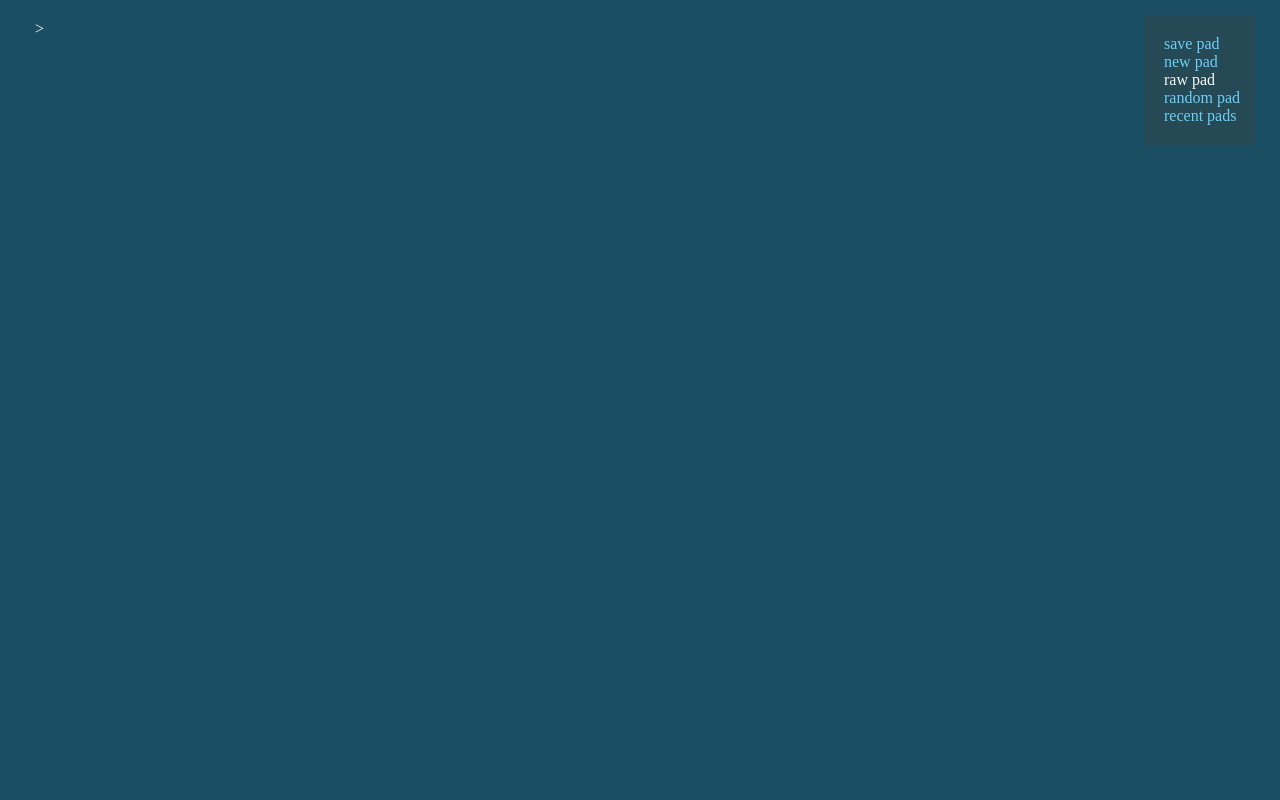
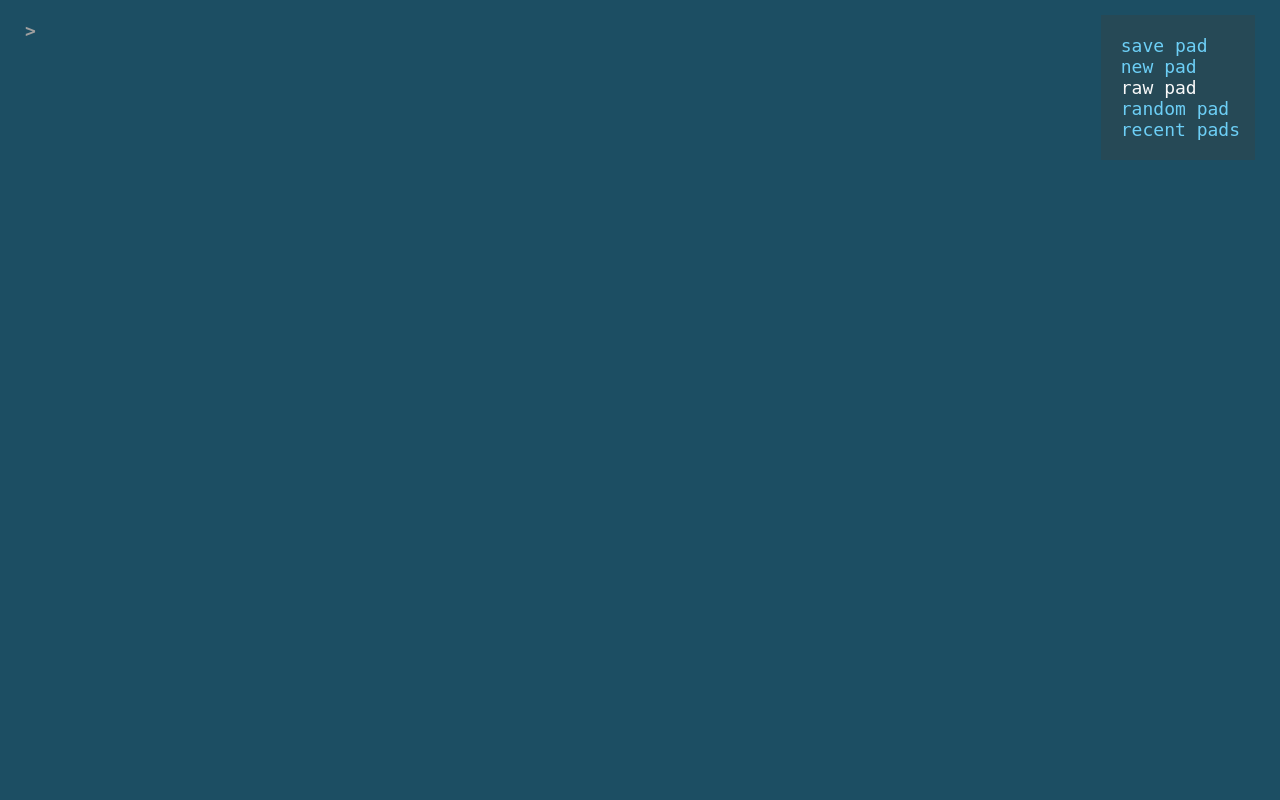
Before and after one commit to russellballestrini/pyrapad, a Python web app: template pyrapad/templates/add.mako in a window 1280 px wide. Run offline with Jinja, Linux system fonts and the light colour scheme; the template is opened without the code that fills it, so the values that code supplies are empty.

Commit message:
more theme

```diff
--- a/pyrapad/static/custom.css
+++ b/pyrapad/static/custom.css
@@ -2,7 +2,8 @@ body {
   background-color: #002B36;
   background-color: #1c4e63;
   color: #f9f9f9;
-  font-size: 16px;
+  font-size: 18px;
+  font-family: monospace;
   margin: 0px;
   padding: 20px;
   padding-right: 60px;
@@ -12,7 +13,7 @@ body {
 textarea:focus, textarea {
   background: transparent;
   font-family: monospace;
-  font-size: 13px;
+  font-size: 18px;
   color: #ffffff;
   border: 0px;
   border-top-width: 0px;
@@ -34,13 +35,24 @@ textarea:focus, textarea {
 }
 
 .dinker {
+  color: #9F9F9F;
+  font-weight: bold;
   position: absolute;
-  left: 35px;
+  left: 25px;
+}
+
+.highlighttable{
+  font-size: 18px;
+  margin: 0px;
 }
 
 .linenos{
   color: #9f9f9f;
   padding-right: 1em;
+}
+
+pre {
+  margin: 0px;
 }
 
 label.semail{
```
